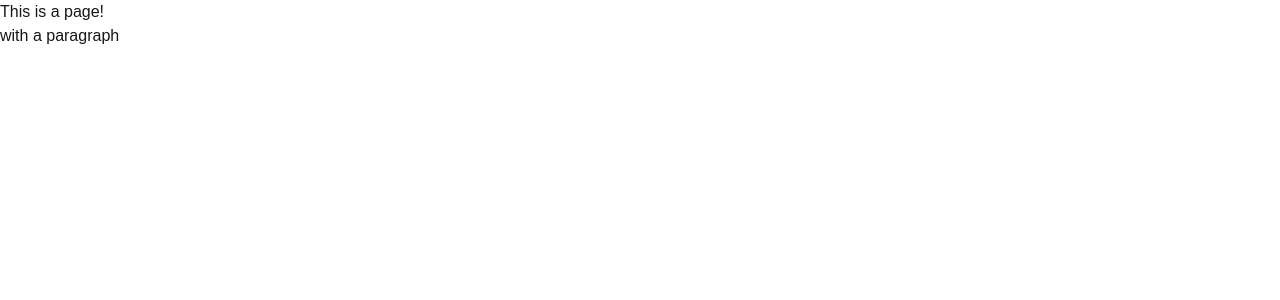
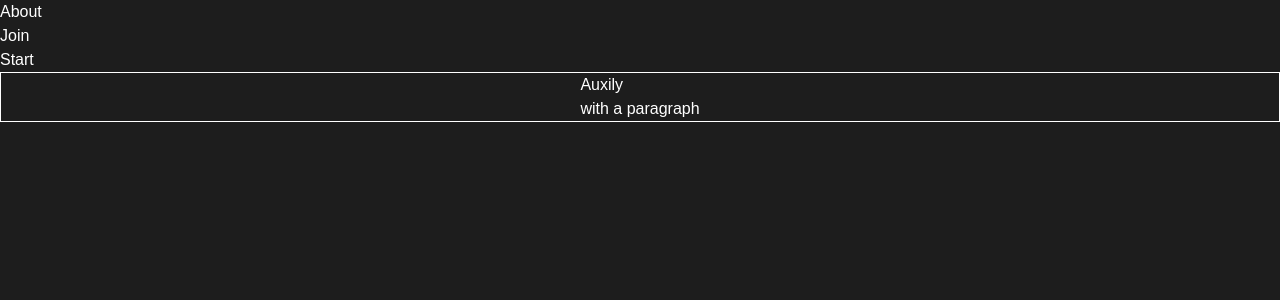
Before and after one commit to Isseymay/auxHelper, a Next.js app: page / in a window 1280 px wide. Shown: the top 300 px of the page. Built offline with nearby package versions, Linux system fonts and the light colour scheme.

Commit message:
first front end commit

```diff
--- a/app/globals.css
+++ b/app/globals.css
@@ -1,11 +1,13 @@
 @import "tailwindcss";
 
 :root {
-  --background: #ffffff;
-  --foreground: #171717;
+  --background: #1d1d1d;
+  --foreground: white;
+  --main-color: #009dff;
+  box-sizing: border-box;
+  margin: 0;
+  font: "inter";
 }
-
-
 
 @media (prefers-color-scheme: dark) {
   :root {
@@ -19,3 +21,12 @@
   color: var(--foreground);
   font-family: Arial, Helvetica, sans-serif;
 }
+
+.home-page{
+  display: flex;
+  justify-content: center;
+  position: relative;
+  width: 100%;
+  height: 100%;
+  border: solid white 1px;
+}
--- a/app/layout.tsx
+++ b/app/layout.tsx
@@ -7,6 +7,14 @@
 }>) {
   return (
     <html lang="en">
+      <nav className="nav-bar">
+        <ul>
+          <li><a></a></li>
+          <li><a>About</a></li>
+          <li><a>Join</a></li>
+          <li><a>Start</a></li>
+        </ul>
+      </nav>
       <body
         className={`body`}
       >
--- a/app/page.tsx
+++ b/app/page.tsx
@@ -1,10 +1,12 @@
 import Image from "next/image";
+import "./globals.css"
 
+// this is the container for the page
 export default function Home() {
   return (
-    <div className="page">
+    <div className="flex home-page">
       <main>
-        <h1>This is a page!</h1>
+        <h1>Auxily</h1>
         <p>with a paragraph</p>
       </main>
     </div>
```
